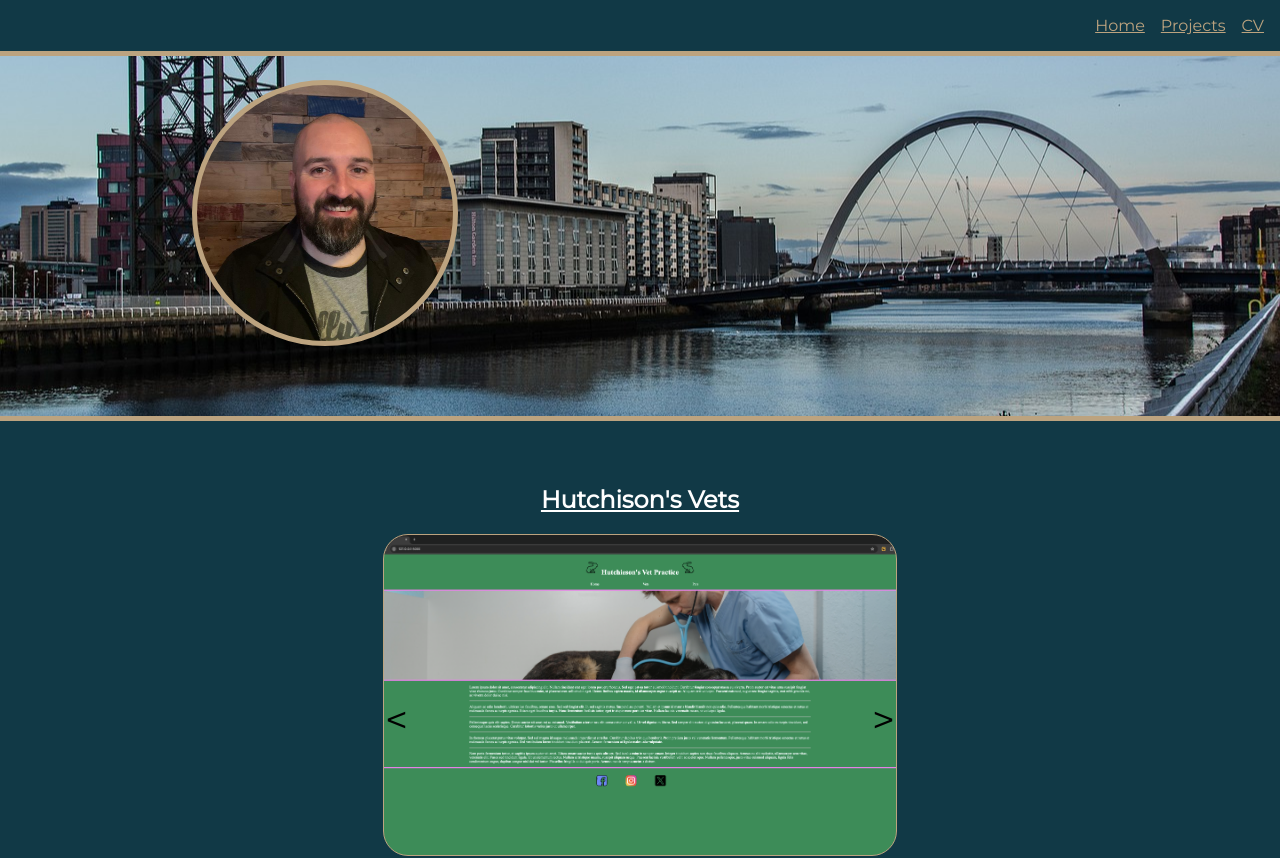
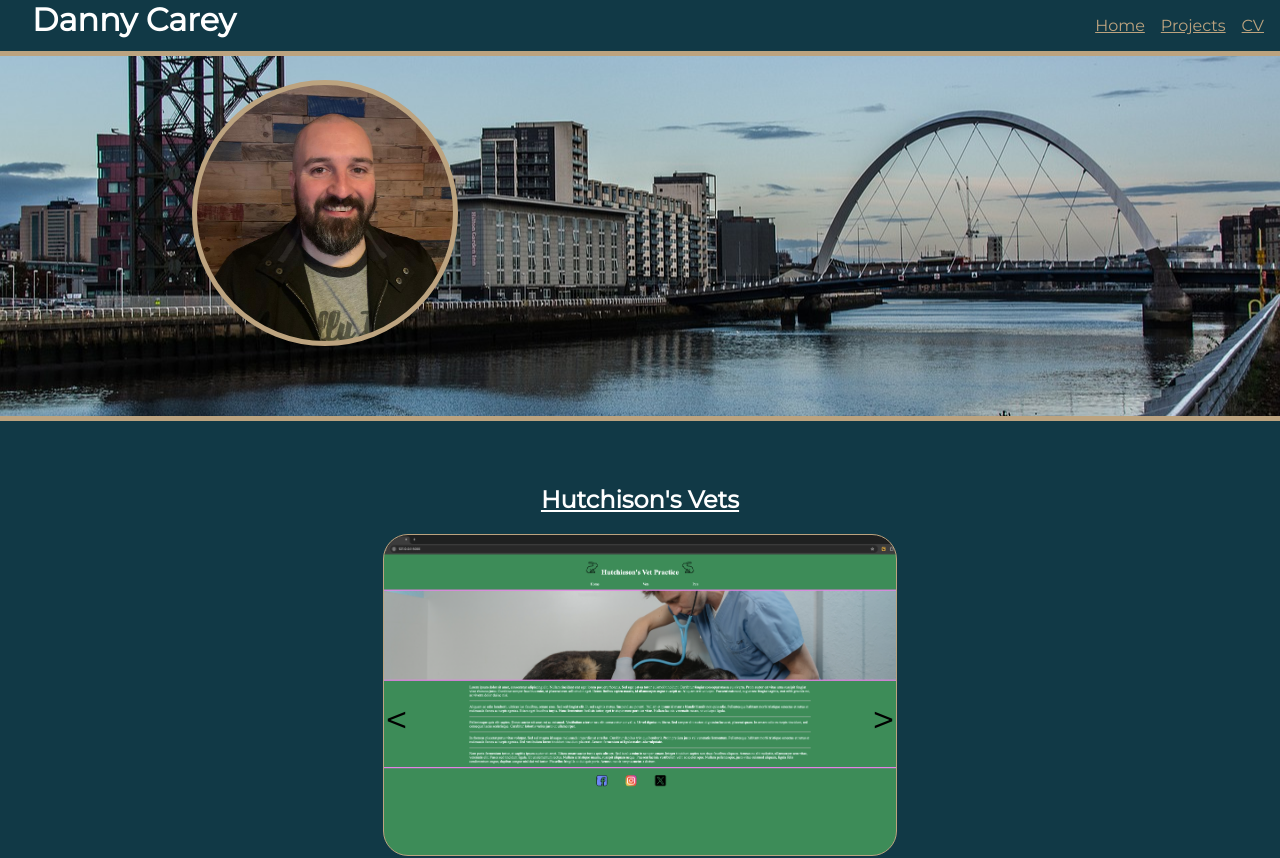
Before and after one commit to Dannycarey23/portfolio, a React (Create React App) app: page /projects in a window 1280 px wide. Shown: the top 858 px of the page. Built offline with nearby package versions, Linux system fonts and the light colour scheme.

Commit message:
updated package.json file for hosting

```diff
--- a/src/components/Navbar.css
+++ b/src/components/Navbar.css
@@ -3,9 +3,17 @@ nav{
     text-align: right;
 }
 
+.nameText{
+    position: absolute;
+    left: 1em;
+    font-size: xx-large;
+    font-weight: 800;
+}
+
 ul {
     list-style-type: none;
     display: inline-flex;
+
 }
 
 li {
--- a/src/components/Navbar.js
+++ b/src/components/Navbar.js
@@ -4,6 +4,7 @@ const Navbar = () => {
 
     return (
         <nav>
+            <span className='nameText'>Danny Carey</span>
             <ul>
                 <li>
                     <a href="/">Home</a>
```
Also changed, not shown: package.json (+7 -1 lines), 1 other file (tests, documents, lock files or other folders).
